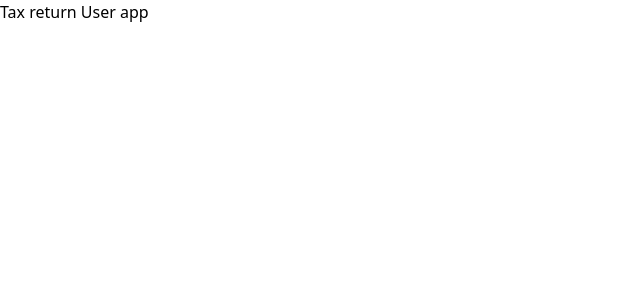
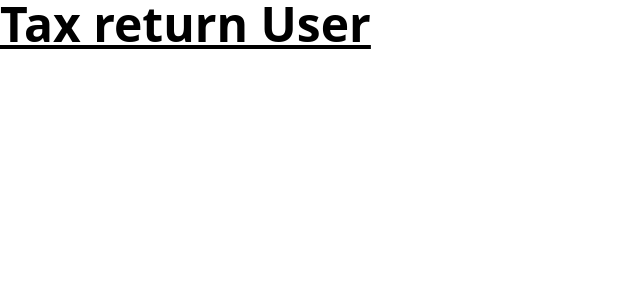
Before and after one commit to Trayshmhirk/tax-return-user-app, a React (Vite) app: page / in a window 1280 px wide. Shown: the top 300 px of the page, without its empty margins (0-640 px from the left). Built offline with nearby package versions, Linux system fonts and the light colour scheme.

Commit message:
setting up react-router-dom

```diff
--- a/package.json
+++ b/package.json
@@ -11,7 +11,8 @@
   },
   "dependencies": {
     "react": "^18.3.1",
-    "react-dom": "^18.3.1"
+    "react-dom": "^18.3.1",
+    "react-router-dom": "^6.25.1"
   },
   "devDependencies": {
     "@types/react": "^18.3.3",
--- a/src/App.tsx
+++ b/src/App.tsx
@@ -1,9 +1,23 @@
 import "./App.css";
+import {
+   createBrowserRouter,
+   createRoutesFromElements,
+   RouterProvider,
+   Route,
+} from "react-router-dom";
+import MainLayout from "./layouts/MainLayout";
+import Homepage from "./pages/Homepage";
+
+const router = createBrowserRouter(
+   createRoutesFromElements(
+      <Route path="/" element={<MainLayout />}>
+         <Route index element={<Homepage />} />
+      </Route>
+   )
+);
 
 function App() {
-   return (
-      <div className="App relative overflow-hidden">Tax return User app</div>
-   );
+   return <RouterProvider router={router} />;
 }
 
 export default App;
--- /dev/null
+++ b/src/layouts/MainLayout.tsx
@@ -0,0 +1,11 @@
+import { Outlet } from "react-router-dom";
+
+const MainLayout = () => {
+   return (
+      <>
+         <Outlet />
+      </>
+   );
+};
+
+export default MainLayout;
--- /dev/null
+++ b/src/pages/Homepage.tsx
@@ -0,0 +1,9 @@
+const Homepage = () => {
+   return (
+      <div>
+         <h1 className="text-5xl font-bold underline">Tax return User</h1>
+      </div>
+   );
+};
+
+export default Homepage;
```
Also changed, not shown: 1 other file (tests, documents, lock files or other folders).
